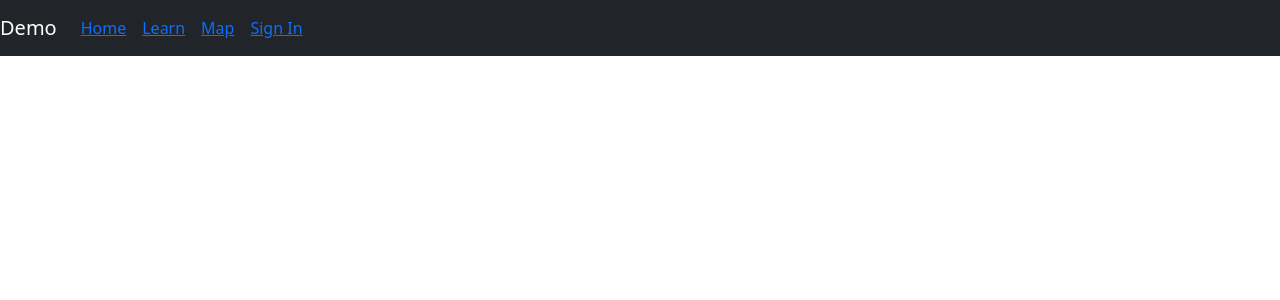
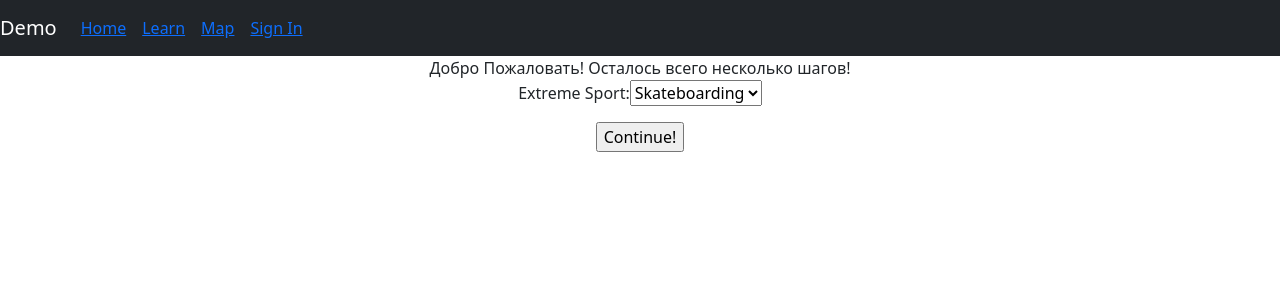
Before and after one commit to scarletshroud/course_work_front, a React (Create React App) app: page /welcome in a window 1280 px wide. Shown: the top 300 px of the page. Built offline with nearby package versions, Linux system fonts and the light colour scheme.

Commit message:
changes changes changes..

```diff
--- a/src/App.js
+++ b/src/App.js
@@ -4,23 +4,26 @@ import './App.css';
 import HomePage from "./pages/HomePage.js"
 import LoginPage from "./pages/LoginPage.js"
 import RegisterPage from "./pages/RegisterPage.js"
-import {WelcomePage} from "./pages/WelcomePage.js"
+import WelcomePage from "./pages/WelcomePage.js"
 import MapPage from "./pages/MapPage.js"
 import ProgressPage from "./pages/ProgressPage.js"
 import Navibar from "./components/Navibar.js"
 
 import 'bootstrap/dist/css/bootstrap.min.css';
+import TricksPage from './pages/TricksPage';
 
 function App() {
   return (
     <div className="App">
       <Navibar/>
       <Routes>
+        <Route path="/welcome" element={<WelcomePage/>}/>
         <Route path="/home" element={<HomePage/>}/>
         <Route path="/map" element={<MapPage/>}/>
         <Route path="/learn" element={<ProgressPage/>}/>
         <Route path="/login" element={<LoginPage/>}/>
         <Route path="/registration" element={<RegisterPage/>}/>
+        <Route path="/tricks" element={<TricksPage/>}/>
       </Routes>
     </div>
   );
--- a/src/pages/HomePage.js
+++ b/src/pages/HomePage.js
@@ -3,7 +3,17 @@ import React, {useState} from "react";
 export default function HomePage() {
   let [profileInfo, setProfileInfo] = useState();
 
+ function getProfileInfo() {
+    const requestOptions = {
+      method: 'GET',
+      headers: {'Content-Type': 'application/json'},
+      body: JSON.stringify({email: email, password: password})
+    }
 
+    fetch("http://localhost:8080/api/me", requestOptions)
+      .then(response => response.json())
+      .then(loginState => setLoginState(loginState));
+  }
 
   return (
     <div>
--- a/src/pages/MapPage.js
+++ b/src/pages/MapPage.js
@@ -1,11 +1,40 @@
-import React from 'react';
-import {MapContainer, TileLayer, Marker, Popup} from 'react-leaflet';
+import React, {useState} from "react";
+import {MapContainer, TileLayer, Marker, Popup, useMapEvents} from 'react-leaflet';
 
 export default function MapPage() {
-  const position = [51.505, -0.09]
+  let [spots, setSpots] = useState("");
+  const [position, setPosition] = useState(null);
+
+  const initialPosition = [51.505, -0.09];
+  setPosition(initialPosition);
+
+  function getSpotsOnArea(latitude, longitude) {
+    const requestOptions = {
+      method: 'GET',
+      headers: {'Content-Type': 'application/json'},
+      body: JSON.stringify({latitude: latitude, longitude: longitude})
+    }
+
+    fetch("http://localhost:8080/api/spots", requestOptions)
+      .then(response => response.json())
+      .then(
+        (result) => setSpots(result),
+        (error) => {});
+  }
+
+  function MapPositionListener() {
+    const map = useMapEvents({
+      click() {
+        let currentPosition = map.getCenter()
+        if (currentPosition !== position) {
+          getSpotsOnArea(position.lat, position.lng)
+        }
+      }
+    })
+  }
 
   return (
-    <div style={{height: '500px', width: '500px'}}>
+    <div style={{height: '1000px', width: '1000px'}}>
       <MapContainer center={position} zoom={13} scrollWheelZoom={false}>
         <TileLayer
           attribution='&copy; <a href="https://www.openstreetmap.org/copyright">OpenStreetMap</a> contributors'
@@ -16,6 +45,7 @@ export default function MapPage() {
             A pretty CSS3 popup. <br /> Easily customizable.
           </Popup>
         </Marker>
+        <MapPositionListener/>
       </MapContainer>
     </div>
   );
--- a/src/pages/ProgressPage.js
+++ b/src/pages/ProgressPage.js
@@ -4,8 +4,6 @@ import {useState} from "react";
 export default function ProgressPage() {
   let [progress, setProgress] = useState();
   let progressTableData;
-
-
 
   function progressConverter() {
 
--- a/src/pages/RegisterPage.js
+++ b/src/pages/RegisterPage.js
@@ -20,9 +20,9 @@ export default function RegisterPage(){
       body: JSON.stringify({email: email, password: password})
     }
 
-    const resp = await fetch("http://localhost:8080/api/registration", requestOptions);
-    const data = await resp.json();
-    //TODO: valid or invalid login
+    fetch("http://localhost:8080/api/registration", requestOptions)
+      .then(response => response.json())
+      .then(loginState => setLoginState(loginState));
   }
 
   return (
--- /dev/null
+++ b/src/pages/TricksPage.js
@@ -0,0 +1,32 @@
+import React, {useState, useEffect} from "react";
+
+export default function TricksPage() {
+
+    let [tricks, setTricks] = useState("");
+
+    function getSportTricks() {
+        const requestOptions = {
+          method: 'GET',
+          headers: {'Content-Type': 'application/json'},
+          body: 'BMX'
+        }
+
+        fetch("http://localhost:8080/api/tricks", requestOptions)
+          .then(response => response.json())
+          .then(
+            (result) => setTricks(result),
+            (error) => {});
+    }
+
+    useEffect(() => {
+        getSportTricks();
+      }, []);
+
+    return(
+        <div>
+            <div>
+
+            </div>
+        </div>
+    );
+}
--- a/src/pages/WelcomePage.js
+++ b/src/pages/WelcomePage.js
@@ -1,7 +1,25 @@
-import React from "react";
+import React, {useState} from "react";
 
-export class WelcomePage extends React.Component {
-    render () {
+export default function WelcomePage() {
+
+    let [sport, setSport] = useState("Skateboarding");
+
+    function handleSportSelectorInput(event) {
+        setSport(event.target.value);
+    }
+
+    function onSubmit() {
+        const requestOptions = {
+            method: 'POST',
+            headers: {'Content-Type': 'application/json'},
+            body: JSON.stringify({token: email, sport: sport})
+          }
+
+          fetch("http://localhost:8080/api/add-user-sport", requestOptions)
+            .then(response => response.json())
+            .then(loginState => setLoginState(loginState));
+    }
+
     return (
         <div>
             <div className="header">
@@ -9,20 +27,17 @@ export class WelcomePage extends React.Component {
                     Добро Пожаловать! Осталось всего несколько шагов!
                 </text>
             </div>
-                <form onSubmit={this.onSubmit}>
-                <p><label> Ваш никнейм: <input type="text" name="username"/> </label></p>
+            <form onSubmit={onSubmit}>
                 <p>
-                    <label>Salary:</label>
-                    <select name="salary" className="sportSelector">
-                        <option value="">Please select salary</option>
-                        <option value="skateboarding">Скейтбординг</option>
-                        <option value="scooter">Самокат</option>
-                        <option value="bmx">БМХ</option>
+                    <label>Extreme Sport:</label>
+                    <select name="sport" className="sportSelector" onChange={handleSportSelectorInput}>
+                        <option value="Skateboarding">Skateboarding</option>
+                        <option value="Scooter">Scooter</option>
+                        <option value="BMX">BMX</option>
                     </select>
                 </p>
-                <p><input type="submit" value="Дальше!" /></p>
+                <p><input type="submit" value="Continue!" /></p>
             </form>
         </div>
     );
 }
-}
```
Also changed, not shown: 1 other file (tests, documents, lock files or other folders). Lines whose indentation alone changed are shown as unchanged.
